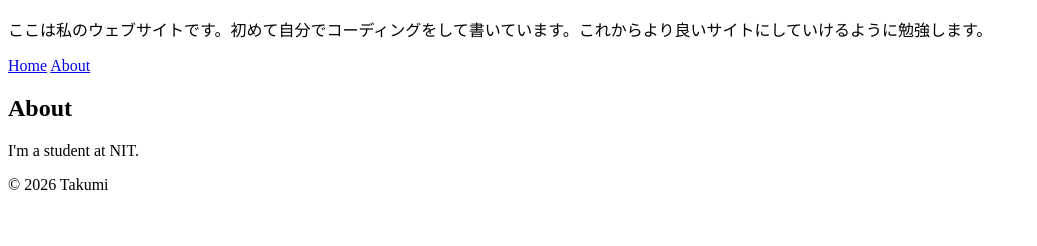
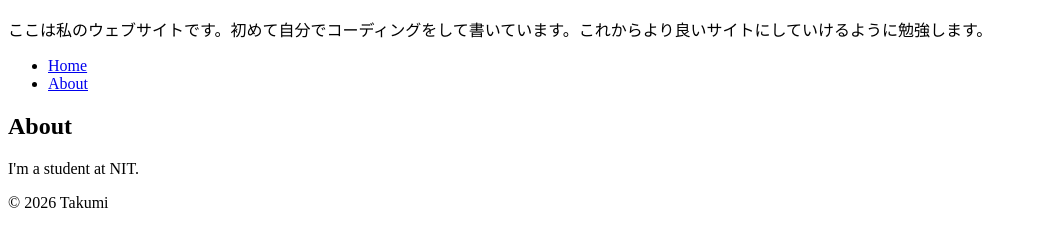
Before and after one commit to 5zhjmrdbjv-sketch/takumisecond, a plain HTML site: page index.html in a window 1280 px wide. Shown: the part 50-296 px from the top of the page, without its empty margins (0-1037 px from the left). Drawn offline with Linux system fonts and the light colour scheme.

Commit message:
Update index.html

```diff
--- a/index.html
+++ b/index.html
@@ -12,23 +12,34 @@
 </head>
 
 <body>
+    <main>
+
         <section id="Home">
+
             <header>
                 <h1>Takumi's web</h1>
                 <p>ここは私のウェブサイトです。初めて自分でコーディングをして書いています。これからより良いサイトにしていけるように勉強します。</p>
             </header>
+
             <nav>
-        <a href="#Home">Home</a>
-        <a href="#about">About</a>
+                <ul>
+                    <li><a href="#Home">Home</a></li>
+                    <li><a href="#about">About</a></li>
+                </ul>
             </nav>
+
         </section>
-    </head>
+
         <section id="about">
             <h2>About</h2>
             <p> I'm a student at NIT.</p>
         </section>
+
+    </main>
+
     <footer>
         <p>© 2026 Takumi</p>
     </footer>
+
 </body>
 </html>
```
Lines whose indentation alone changed are shown as unchanged.
